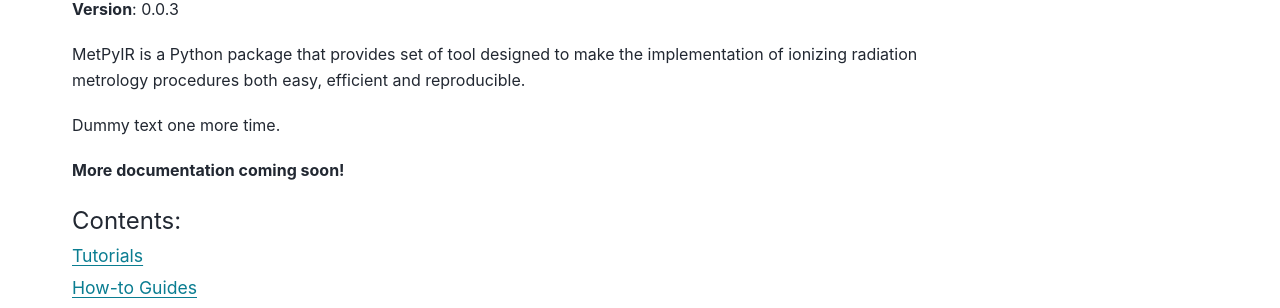
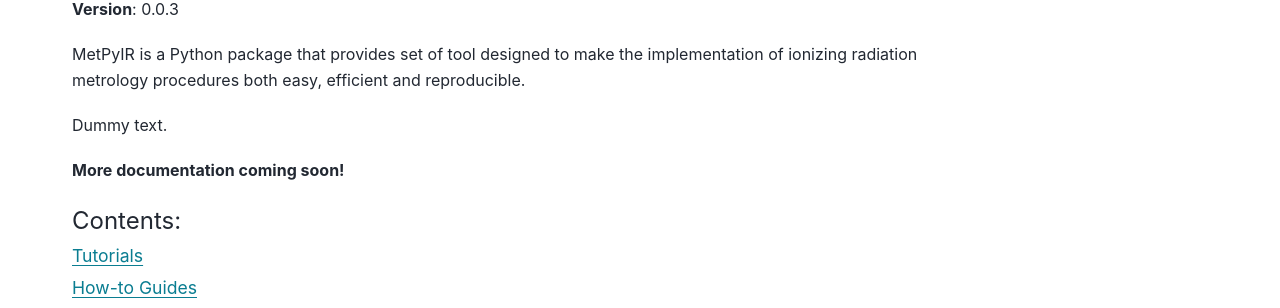
Before and after one commit to lmri-met/metpyir, a Sphinx documentation site: the page built from docs/source/index.rst, in a window 1280 px wide. Shown: the part 171-479 px from the top of the page. Built offline with Sphinx 7.4.7 and the PyData theme 0.15.4, drawn with Linux system fonts in a browser that asks for light colours.

```diff
--- a/docs/source/conf.py
+++ b/docs/source/conf.py
@@ -41,9 +41,5 @@ html_theme_options = {
             "type": "fontawesome",
         }
     ],
-    "switcher": {
-        "json_url": "_static/versions.json",
-        "version_match": release,
-    },
-
 }
+html_baseurl = '/metpyir/'
--- a/docs/source/index.rst
+++ b/docs/source/index.rst
@@ -8,7 +8,7 @@ MetPyIR documentation
 MetPyIR is a Python package that provides set of tool designed to make the implementation of
 ionizing radiation metrology procedures both easy, efficient and reproducible.
 
-Dummy text one more time.
+Dummy text.
 
 **More documentation coming soon!**
 
```
